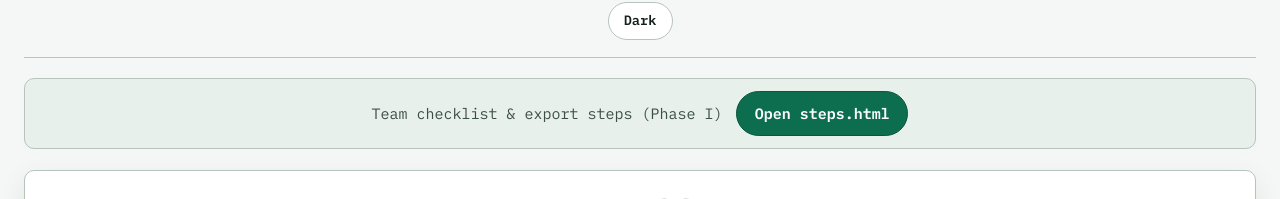
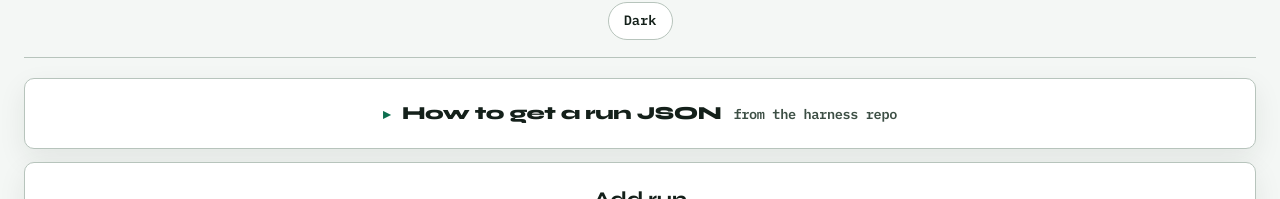
Before and after one commit to Paulsvgr/agentcofounder-hackathon, a React (Vite) app: page /add in a window 1280 px wide. Shown: the part 156-355 px from the top of the page. Built offline with nearby package versions, Linux system fonts and the light colour scheme; no server answers.

Commit message:
Update index.css for improved layout responsiveness and remove quick-bar from Layout component. Adjusted max-width properties and overflow settings for better content display across various components.

```diff
--- a/src/components/Layout.tsx
+++ b/src/components/Layout.tsx
@@ -44,15 +44,6 @@ export function Layout() {
           </div>
         </header>
 
-        <div className="quick-bar">
-          <p className="muted" style={{ margin: 0 }}>
-            Team checklist &amp; export steps (Phase I)
-          </p>
-          <a className="btn" href={STEPS_HREF} target="_blank" rel="noreferrer">
-            Open steps.html
-          </a>
-        </div>
-
         <main className="page-main">
           <Outlet />
         </main>
--- a/src/index.css
+++ b/src/index.css
@@ -20,7 +20,7 @@ html[data-theme="light"] {
   --font-mono: "IBM Plex Mono", ui-monospace, monospace;
   --radius: 10px;
   --shadow: 0 10px 28px rgba(20, 32, 26, 0.08);
-  --shell-max: 1100px;
+  --shell-max: 1400px;
   color-scheme: light;
 }
 
@@ -55,13 +55,16 @@ html {
   width: 100%;
   margin: 0;
   padding: 0;
+  overflow-x: hidden;
 }
 
 body {
   width: 100%;
+  max-width: 100%;
   min-height: 100vh;
   margin: 0;
   padding: 0;
+  overflow-x: hidden;
   font-family: var(--font-mono);
   font-size: 15px;
   line-height: 1.55;
@@ -71,10 +74,12 @@ body {
 
 #root {
   width: 100%;
+  max-width: 100%;
   min-height: 100vh;
   margin: 0;
   padding: 0;
   display: block;
+  overflow-x: hidden;
 }
 
 a {
@@ -98,30 +103,34 @@ textarea {
 /* Full-bleed centering wrapper — shell is never left-pinned */
 .app-frame {
   width: 100%;
+  max-width: 100%;
   min-height: 100vh;
   display: flex;
   justify-content: center;
   align-items: flex-start;
   padding: 0 clamp(0.75rem, 2.5vw, 1.5rem);
+  box-sizing: border-box;
+  overflow-x: hidden;
 }
 
 .app-shell {
-  width: 100%;
+  box-sizing: border-box;
+  width: min(100%, var(--shell-max));
+  max-width: 100%;
+  min-width: 0;
   margin: 0 auto;
   padding: 1.5rem 0 3.5rem;
   display: flex;
   flex-direction: column;
-  align-items: center;
-  justify-content: center;
+  align-items: stretch;
 }
 
-.page-main {
-  width: 100%;
-}
-
+.page-main,
 .page-main > .stack,
 .page-center {
   width: 100%;
+  max-width: 100%;
+  min-width: 0;
 }
 
 .topbar {
@@ -246,12 +255,16 @@ textarea {
 
 .panel {
   width: 100%;
+  max-width: 100%;
+  min-width: 0;
+  box-sizing: border-box;
   background: var(--bg-1);
   border: 1px solid var(--line);
   border-radius: var(--radius);
   box-shadow: var(--shadow);
   padding: 1.25rem 1.35rem;
   margin-inline: auto;
+  overflow-x: hidden;
 }
 
 .page-center .panel > h2,
@@ -352,6 +365,9 @@ textarea {
   grid-template-columns: 1fr 1fr;
   gap: 0.85rem;
   margin: 0.5rem 0 1.25rem;
+  width: 100%;
+  max-width: 100%;
+  min-width: 0;
 }
 
 .chart-card-wide {
@@ -364,6 +380,9 @@ textarea {
   padding: 0.85rem 0.9rem 0.65rem;
   background: var(--bg-1);
   text-align: center;
+  min-width: 0;
+  max-width: 100%;
+  overflow: hidden;
 }
 
 @media (max-width: 900px) {
@@ -387,7 +406,10 @@ textarea {
 
 .chart-box {
   width: 100%;
+  max-width: 100%;
+  min-width: 0;
   min-height: 300px;
+  overflow: hidden;
 }
 
 .chart-empty {
@@ -405,6 +427,8 @@ textarea {
   display: grid;
   gap: 0.85rem;
   width: 100%;
+  max-width: 100%;
+  min-width: 0;
 }
 
 .btn {
@@ -460,11 +484,15 @@ textarea {
 }
 
 .table-wrap {
+  width: 100%;
+  max-width: 100%;
   overflow-x: auto;
+  -webkit-overflow-scrolling: touch;
 }
 
 table.runs {
-  width: 100%;
+  width: max-content;
+  min-width: 100%;
   border-collapse: collapse;
   font-size: 0.9rem;
   color: var(--text);
```
